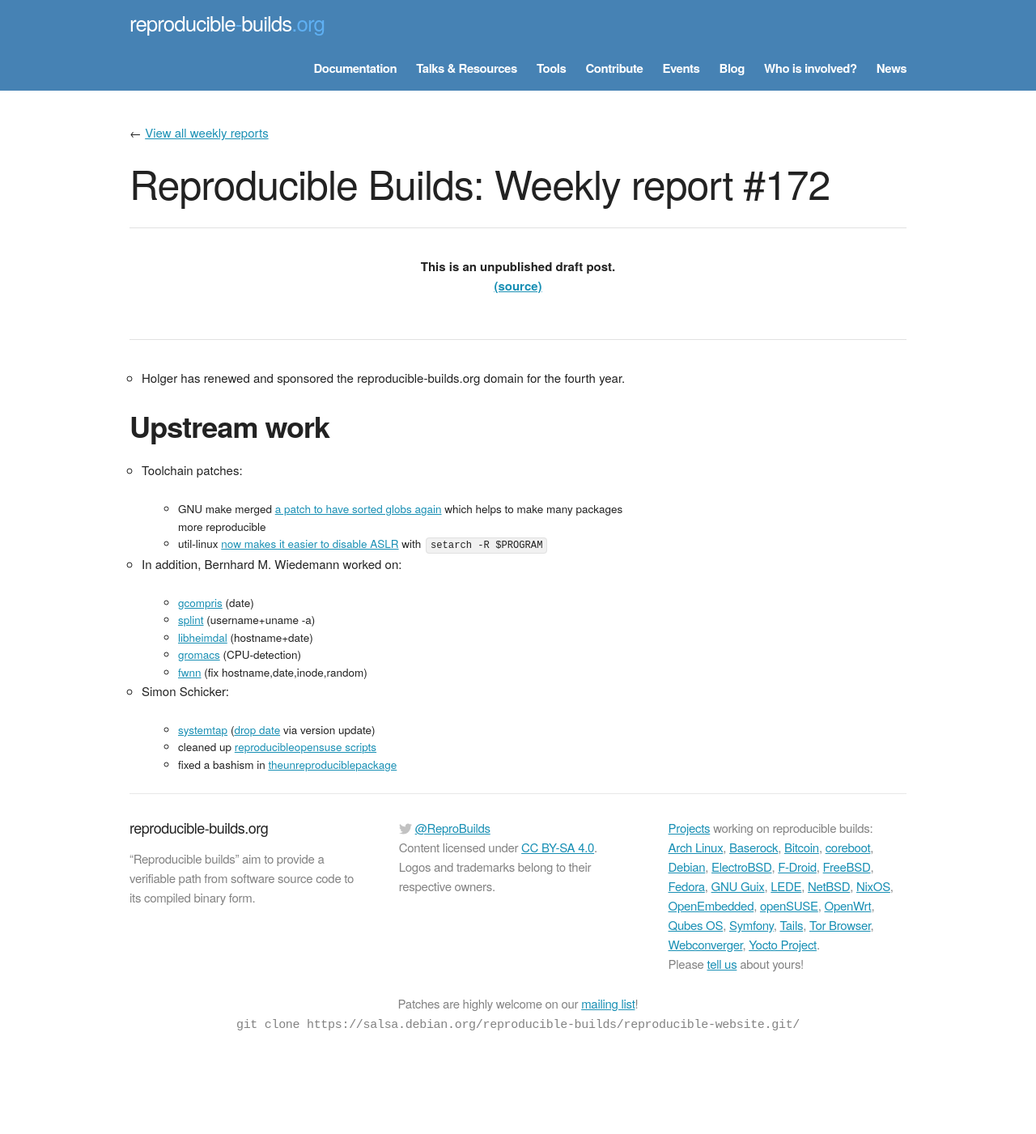
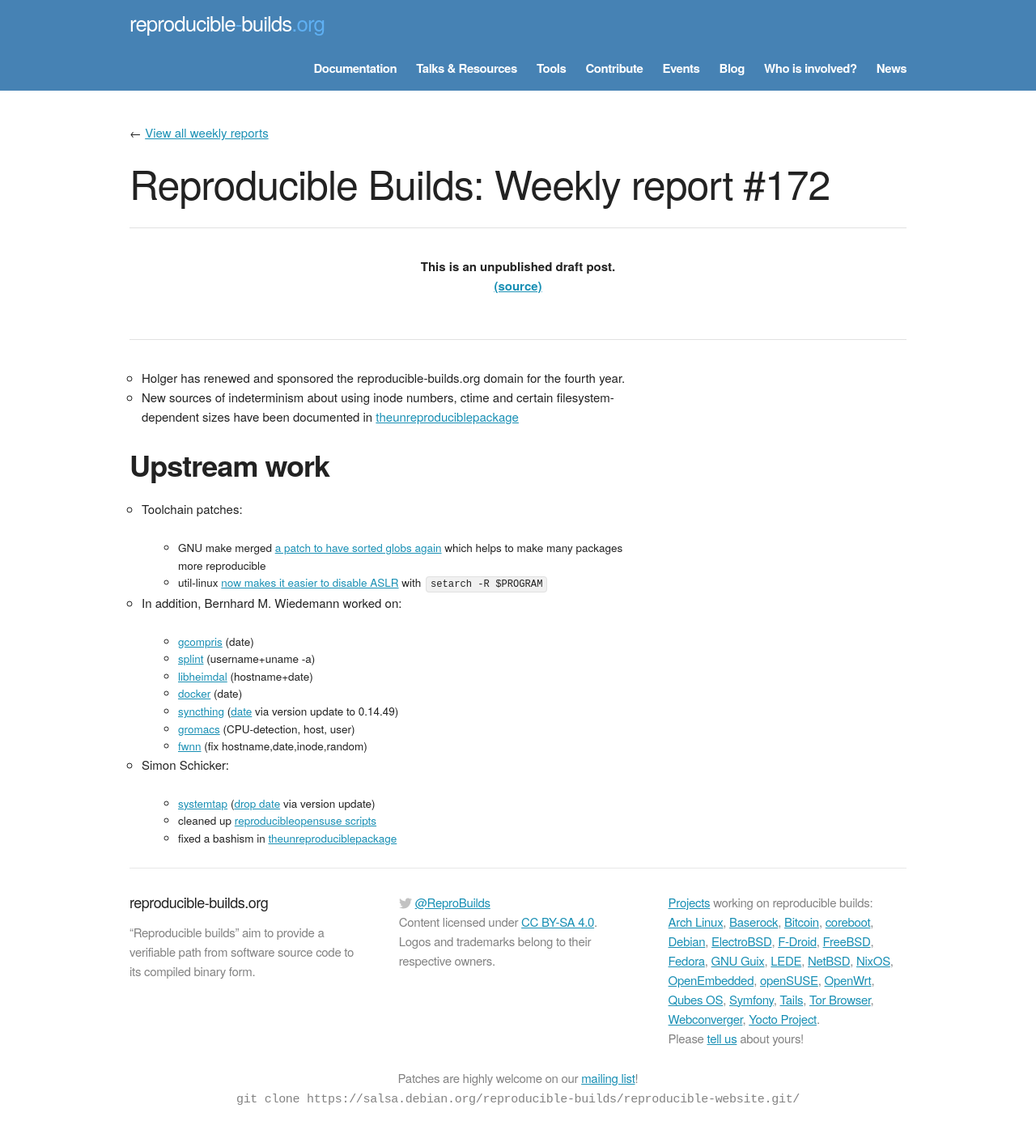
Before and after one commit to prototypefund/reproducible-website, a Jekyll site: the page built from _blog/posts/172.md, in a window 1280 px wide. Shown: the whole page at 81% size. Built offline with Jekyll 4.4.1, drawn with Linux system fonts in a browser that asks for light colours; some web fonts are replaced; before the commit the page ends 1309 px from its top, so only the background shows below that.

Commit message:
172: +3 patches, document unreproducible inode numbers

```diff
--- a/_blog/posts/172.md
+++ b/_blog/posts/172.md
@@ -4,6 +4,7 @@ week: 172
 ---
 
  * Holger has renewed and sponsored the reproducible-builds.org domain for the fourth year.
+ * New sources of indeterminism about using inode numbers, ctime and certain filesystem-dependent sizes have been documented in [theunreproduciblepackage](https://github.com/bmwiedemann/theunreproduciblepackage/tree/master/filesystem)
 
 Upstream work
 -------------
@@ -18,7 +19,9 @@ Upstream work
     * [gcompris](https://build.opensuse.org/request/show/627391) (date)
     * [splint](https://build.opensuse.org/request/show/627757) (username+uname -a)
     * [libheimdal](https://build.opensuse.org/request/show/627941) (hostname+date)
-    * [gromacs](https://gerrit.gromacs.org/8151) (CPU-detection)
+    * [docker](https://build.opensuse.org/request/show/628476) (date)
+    * [syncthing](https://build.opensuse.org/request/show/628525) ([date](https://github.com/syncthing/syncthing/commit/c51365c634c9687009778caf097ba059b88f8805) via version update to 0.14.49)
+    * [gromacs](https://gerrit.gromacs.org/8156) (CPU-detection, host, user)
     * [fwnn](https://osdn.net/projects/freewnn/ticket/38482) (fix hostname,date,inode,random)
 
 * Simon Schicker:
```
